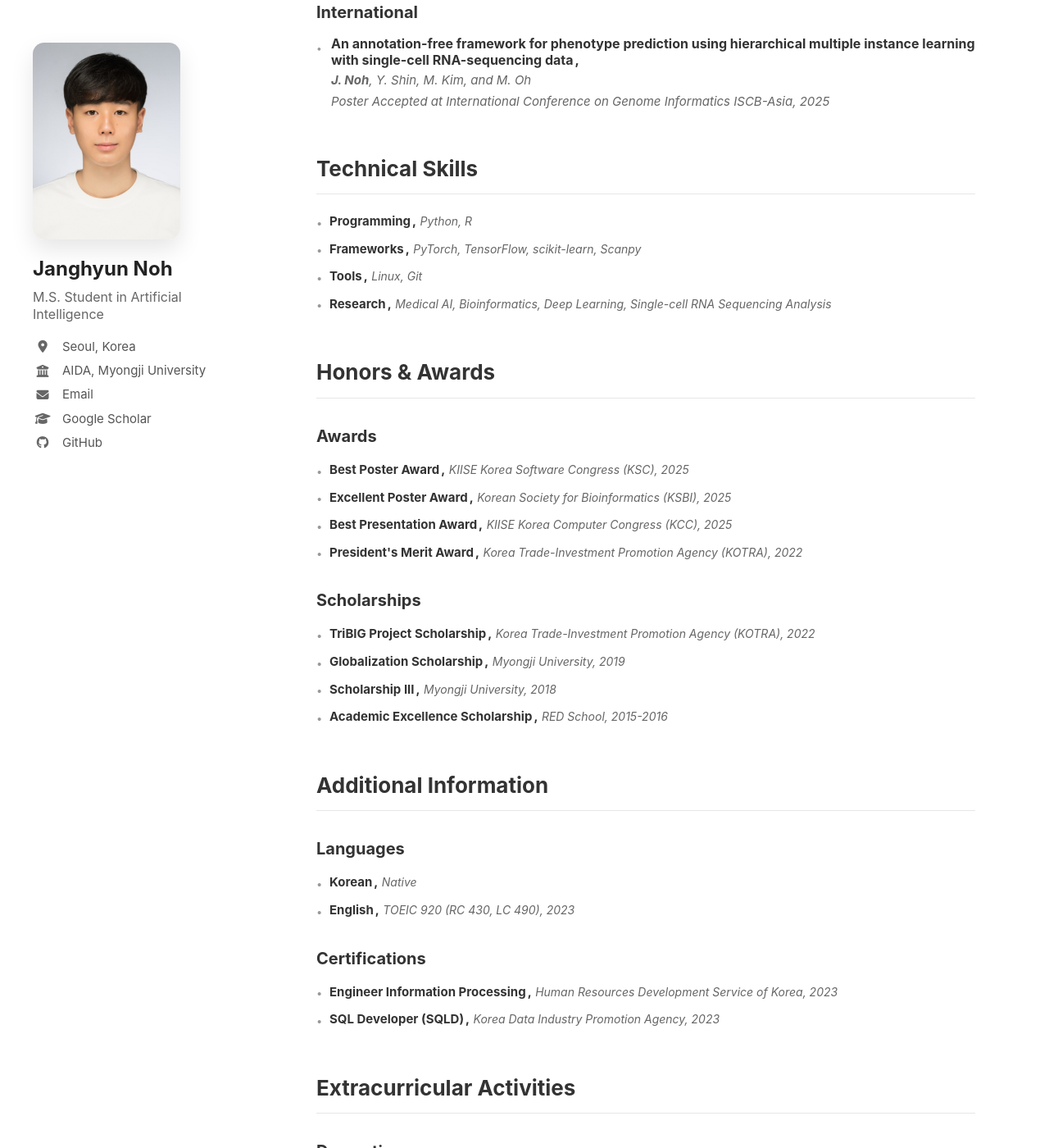
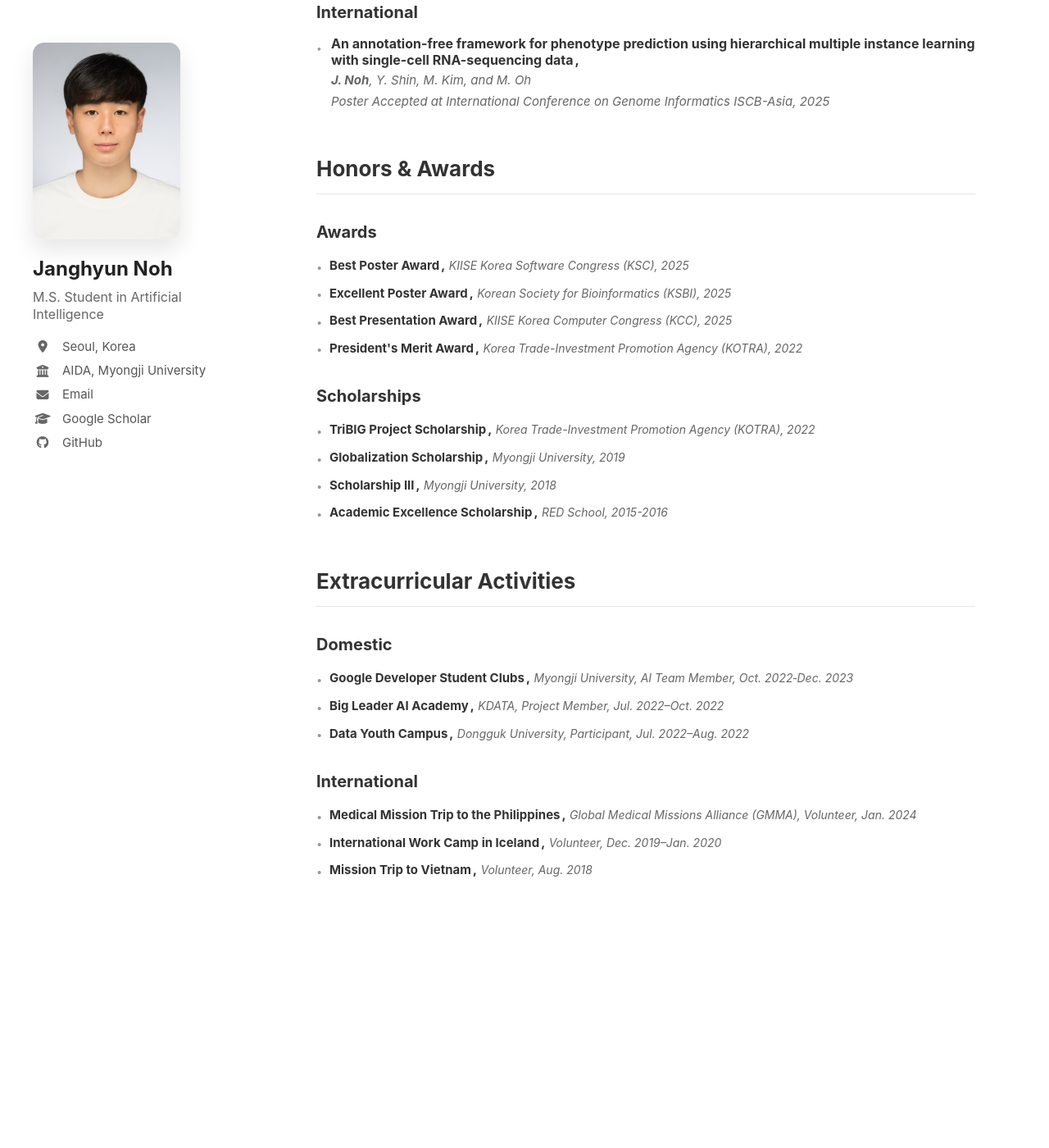
Before and after one commit to janghyunnoh/janghyunnoh.github.io, a Jekyll site: the page built from index.md, in a window 1280 px wide and 1400 px high, scrolled down 1654 px. Shown: the whole window at 82% size. Built offline with Jekyll 4.4.1, drawn with Linux system fonts in a browser that asks for light colours; after the commit the page ends 2838 px from its top, so only the background shows below that.

Commit message:
Comment out optional CV sections

```diff
--- a/index.md
+++ b/index.md
@@ -76,7 +76,7 @@ I'm Janghyun Noh, an M.S. student in Department of Artificial Intelligence at My
   </li>
 </ul>
 
-## Technical Skills
+<!-- ## Technical Skills
 
 <div class="honors-list">
   <div class="entry">
@@ -95,7 +95,7 @@ I'm Janghyun Noh, an M.S. student in Department of Artificial Intelligence at My
     <span class="entry-title">Research</span>
     <span class="entry-venue">Medical AI, Bioinformatics, Deep Learning, Single-cell RNA Sequencing Analysis</span>
   </div>
-</div>
+</div> -->
 
 ## Honors & Awards
 
@@ -141,7 +141,7 @@ I'm Janghyun Noh, an M.S. student in Department of Artificial Intelligence at My
   </div>
 </div>
 
-## Additional Information
+<!-- ## Additional Information
 
 ### Languages
 
@@ -167,7 +167,7 @@ I'm Janghyun Noh, an M.S. student in Department of Artificial Intelligence at My
     <span class="entry-title">SQL Developer (SQLD)</span>
     <span class="entry-venue">Korea Data Industry Promotion Agency, 2023</span>
   </div>
-</div>
+</div> -->
 
 ## Extracurricular Activities
 
```
